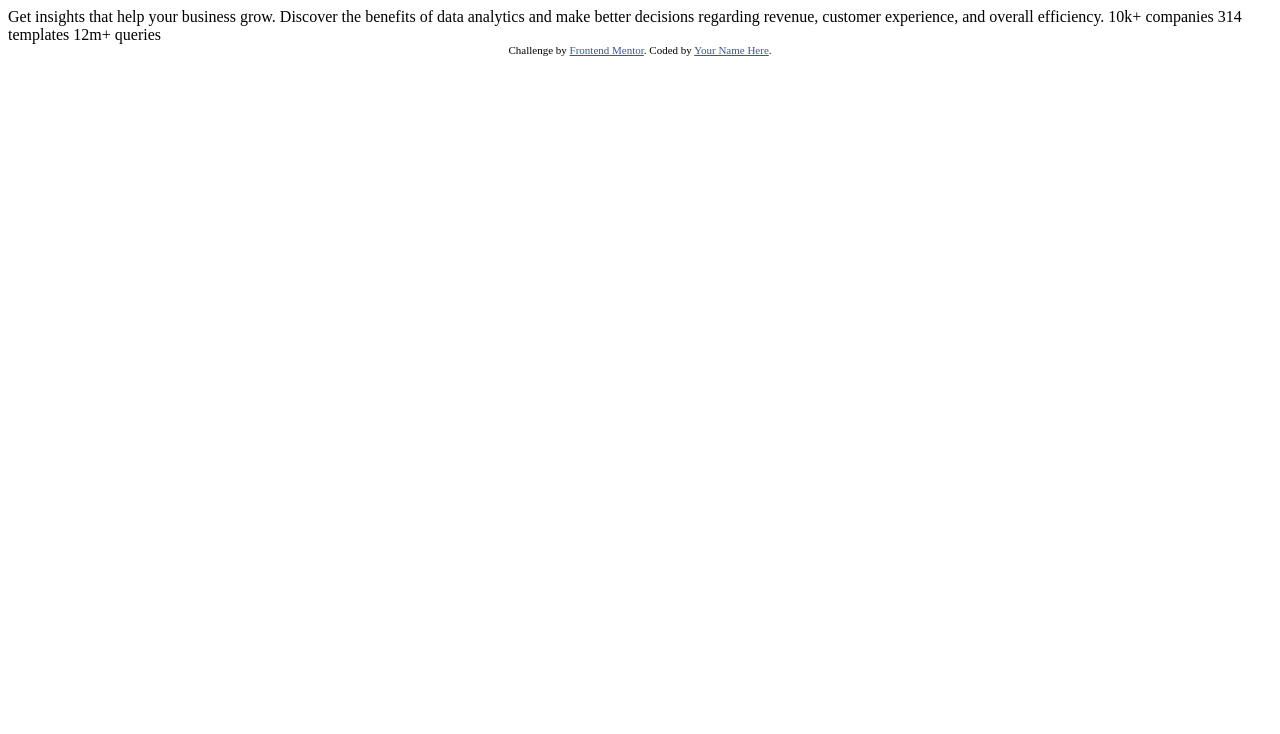
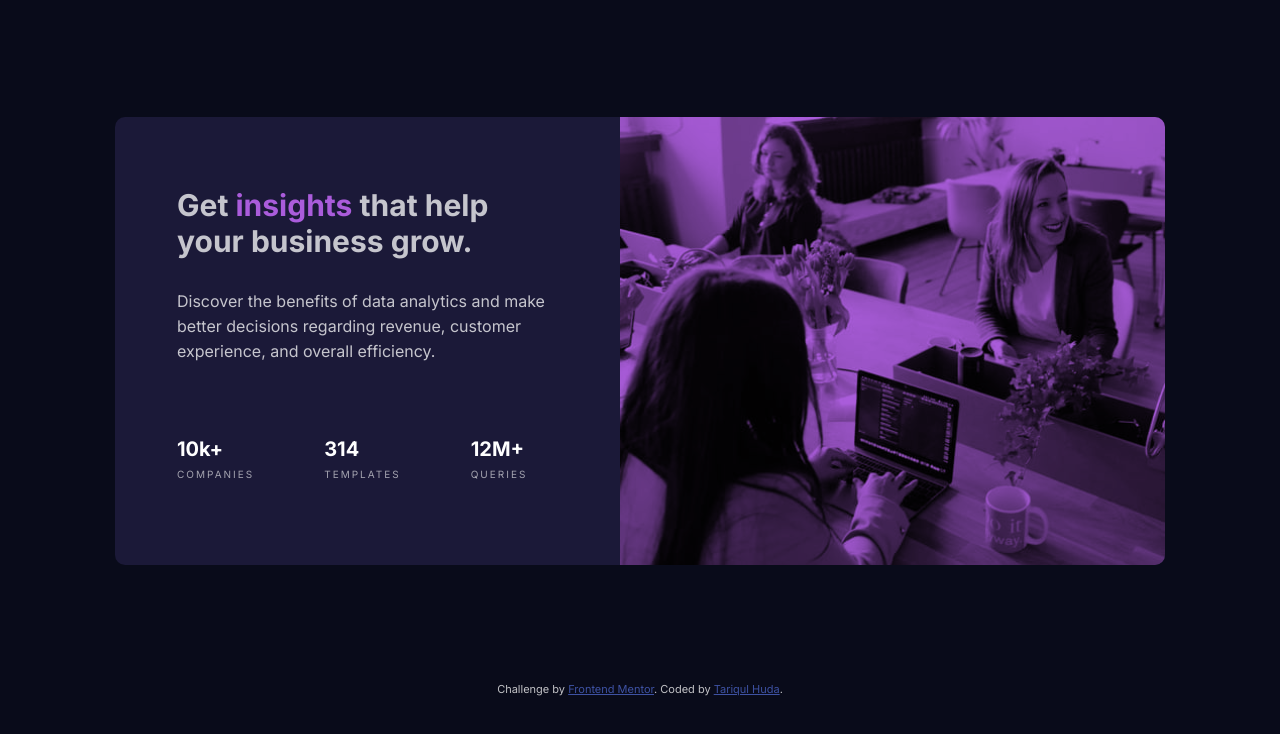
Before and after one commit to Tariqul-huda/stats-preview-card-component, a plain HTML site: page index.html in a window 1280 px wide. Drawn offline with Linux system fonts and the light colour scheme.

Commit message:
First commit

```diff
--- /dev/null
+++ b/Style/style.css
@@ -0,0 +1,106 @@
+:root{
+ --color-background: hsl(233, 47%, 7%);
+--color--card--background:hsl(244, 38%, 16%);
+--color--header:hsl(277, 64%, 61%);
+--color-heading: hsl(0, 0%, 100%);
+--color-paragraph:hsla(0, 0%, 100%, 0.75);
+--color-stat:hsla(0, 0%, 100%, 0.6);
+}
+*{
+    box-sizing: border-box;
+}
+body{
+    background-color: var(--color-background);
+    font-family: 'Inter', sans-serif;
+    font-size: 15px;
+    font-weight: 400;
+    color:var(--color-paragraph)
+}
+.container{
+    background-color: var(--color--card--background);
+    height: 700px;
+    width:326px;
+    margin:90px auto;
+    border-radius: 10px;
+    overflow: hidden;
+}
+.img-desktop{
+    background-image: url(../images/image-header-desktop.jpg);
+    background-color: var(--color--header);
+    background-blend-mode: multiply;
+    background-size: cover;
+    height: 241px;
+    width:326px;
+}
+.container__article{
+    width: 265px;
+    margin: 40px auto;
+    text-align: center;
+}
+.container__header{
+    font-weight: 700;
+    font-size: 26px;
+    color:var(--color--heading)
+}
+.container__header--purple{
+    color:var(--color--header)
+}
+.container__rating{
+    margin-top: 47px;
+}
+.container__rating__paragraph{
+    text-transform: uppercase;
+    color:var(--color-stat);
+    font-size: 10px;
+    letter-spacing: 2px;
+    margin-top: 26px;
+}
+.container__rating__paragraph--bold{
+    font-size: initial;
+    letter-spacing: normal;
+    color:var(--color-heading);
+    font-weight: 700;
+}
+@media screen and (min-width:1000px) {
+    .container{
+        margin: 117px auto;
+        width:1050px;
+        height:448px;
+    }
+    .container__article{
+        text-align: left;
+        width:381px;
+    }
+    .container__header{
+        font-size: 30px;
+    }
+    .container__rating__paragraph{
+        margin-right: 70px;
+        line-height: 25px;
+    }
+    .container__paragraph{
+        font-size: 16px;
+        line-height: 25px;
+    }
+    .flex{
+        display: flex;
+    }
+    .flex-row{
+        flex-direction: row-reverse;
+
+    }
+    .img-desktop{
+        width:545px;
+        height:448px;
+    }
+    .flex-column{
+        flex-direction: row;
+    }
+    .container__rating__paragraph--bold{
+        text-transform: none;
+        font-size: 20px;
+    }
+
+
+
+}
--- a/index.html
+++ b/index.html
@@ -5,7 +5,12 @@
   <meta name="viewport" content="width=device-width, initial-scale=1.0"> <!-- displays site properly based on user's device -->
 
   <link rel="icon" type="image/png" sizes="32x32" href="./images/favicon-32x32.png">
-
+  <!-- CSS link  -->
+ <link rel="stylesheet" href="Style/style.css">
+ <!-- Font  -->
+ <link rel="preconnect" href="https://fonts.googleapis.com">
+<link rel="preconnect" href="https://fonts.gstatic.com" crossorigin>
+<link href="https://fonts.googleapis.com/css2?family=Inter:wght@400;700&family=Lexend+Deca&display=swap" rel="stylesheet">
   <title>Frontend Mentor | Stats preview card component</title>
 
   <!-- Feel free to remove these styles or customise in your own stylesheet 👍 -->
@@ -16,18 +21,25 @@
 </head>
 <body>
 
-  Get insights that help your business grow.
-
-  Discover the benefits of data analytics and make better decisions regarding revenue, customer
-  experience, and overall efficiency.
-
-  10k+ companies
-  314 templates
-  12m+ queries
+  <main class="flex flex-row container">
+    <div class="img-desktop"></div>
+    <article class="container__article">
+      <h3 class="container__header">Get <span class="container__header--purple">insights</span> that help your business grow.</h3>
+      <p class="container__paragraph">
+        Discover the benefits of data analytics and make better decisions regarding revenue, customer
+        experience, and overall efficiency.
+      </p>
+      <div class="flex flex-column container__rating">
+        <div class="container__rating__paragraph"><div class="container__rating__paragraph--bold">10k+</div> companies</div>
+        <div class="container__rating__paragraph"><div class="container__rating__paragraph--bold">314</div> templates</div>
+        <div class="container__rating__paragraph"><div class="container__rating__paragraph--bold">12M+</div> queries</div>
+      </div>
+    </article>
+  </main>
 
   <div class="attribution">
     Challenge by <a href="https://www.frontendmentor.io?ref=challenge" target="_blank">Frontend Mentor</a>.
-    Coded by <a href="#">Your Name Here</a>.
+    Coded by <a href="https://www.frontendmentor.io/profile/tariqul-huda">Tariqul Huda</a>.
   </div>
 </body>
 </html>
```
Also changed, not shown: Desktop.png (added), Mobile.png (added), 2 other files.
